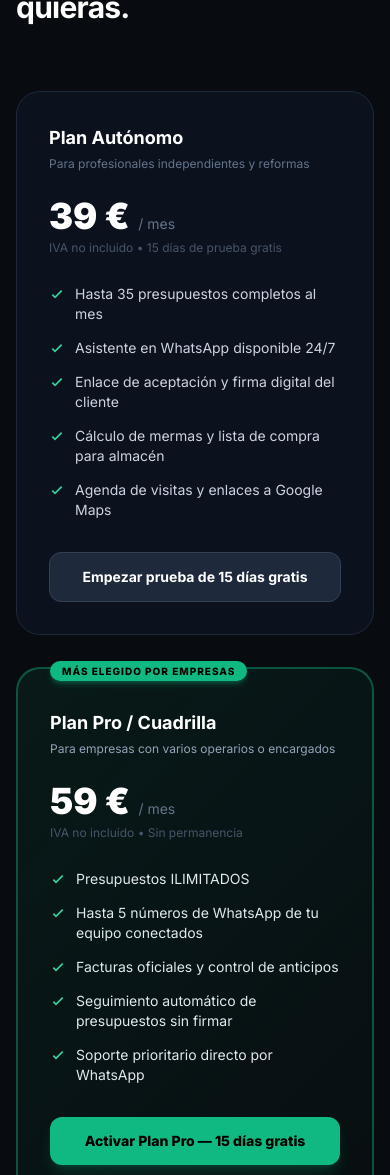
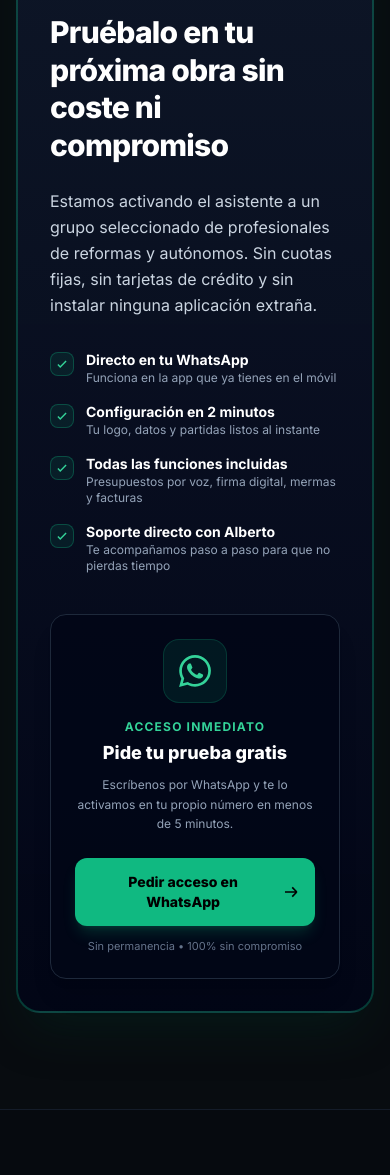
Before and after one commit to albmarmar6/PresuVoz, a website: page index.html in a window 390 px wide. Shown: the part 7170-8345 px from the top of the page. Drawn offline with nearby package versions, Linux system fonts and the light colour scheme.

Commit message:
feat: replace pricing plans with pilot access CTA and update calculator to time value

```diff
--- a/index.html
+++ b/index.html
@@ -100,10 +100,10 @@
         "image": "https://presuvoz.online/presuvoz_logo_oficial.jpg",
         "description": "Asistente inteligente de presupuestos, mermas de obra, facturación y firma digital por voz en WhatsApp para empresas de reformas y autónomos.",
         "offers": {
-          "@type": "AggregateOffer",
+          "@type": "Offer",
+          "price": "0",
           "priceCurrency": "EUR",
-          "lowPrice": "39.00",
-          "highPrice": "59.00"
+          "description": "Fase piloto gratuita para profesionales y autónomos de reformas"
         },
         "author": {
           "@type": "Person",
@@ -135,6 +135,14 @@
             "acceptedAnswer": {
               "@type": "Answer",
               "text": "Sí. PresuVoz desglosa automáticamente metros cuadrados, mermas de corte (+10%), sacos de cemento cola C2TE, piezas de azulejo, montantes y canales de pladur cada 40 cm, tornillería, pasta y botes de pintura."
+            }
+          },
+          {
+            "@type": "Question",
+            "name": "¿Cuánto cuesta probar PresuVoz?",
+            "acceptedAnswer": {
+              "@type": "Answer",
+              "text": "PresuVoz se encuentra en fase de acceso piloto gratuito para profesionales de reformas y autónomos en España. Puedes probarlo sin coste, sin tarjeta de crédito y sin contratos ni permanencias."
             }
           }
         ]
@@ -169,7 +177,7 @@
         <a href="#tiempo-vs-competencia" class="hover:text-white transition-colors">20s vs Competencia</a>
         <a href="#funcionalidades" class="hover:text-white transition-colors">Funcionalidades</a>
         <a href="#calculadora" class="hover:text-white transition-colors">Calculadora Ahorro</a>
-        <a href="#precios" class="hover:text-white transition-colors">Precios</a>
+        <a href="#acceso-piloto" class="hover:text-white transition-colors">Acceso Piloto</a>
         <a href="#faq" class="hover:text-white transition-colors">FAQ</a>
       </div>
 
@@ -538,118 +546,108 @@
               <span id="hoursSaved" class="text-xl font-bold text-emerald-400 tabular-nums">16 h</span>
             </div>
             <div class="flex justify-between items-baseline border-b border-slate-800 pb-4">
-              <span class="text-sm text-slate-400">Coste de PresuVoz al mes</span>
-              <span class="text-xl font-bold text-white tabular-nums">39 €</span>
+              <span class="text-sm text-slate-400">Acceso Programa Piloto</span>
+              <span class="text-base font-bold text-emerald-400 uppercase tracking-wider">100% Gratis</span>
             </div>
             <div class="flex justify-between items-baseline pt-1">
-              <span class="text-sm font-semibold text-white">Retorno de la inversión</span>
-              <span id="roi" class="text-xl font-bold text-emerald-400 tabular-nums">+1,284%</span>
+              <span class="text-sm font-semibold text-white">Valor de tu tiempo recuperado</span>
+              <span id="roi" class="text-xl font-bold text-emerald-400 tabular-nums">+459 €/mes</span>
             </div>
           </div>
 
           <a href="https://wa.me/34601022367?text=Hola%20Alberto%2C%20quiero%20probar%20PresuVoz%20gratis"
              target="_blank"
              class="block mt-8 bg-emerald-500 hover:bg-emerald-400 text-black font-extrabold text-center py-3.5 rounded-xl text-sm transition-colors shadow-lg shadow-emerald-500/20">
-            Empezar prueba gratuita de 15 días
+            Pedir acceso gratuito por WhatsApp
           </a>
         </div>
       </div>
     </div>
   </section>
 
-  <!-- PRECIOS -->
-  <section id="precios" class="py-24 border-t border-slate-800/60 px-4 sm:px-6">
-    <div class="max-w-6xl mx-auto">
-      <div class="max-w-lg mb-16">
-        <p class="text-xs uppercase font-bold text-emerald-400 tracking-widest mb-3">Precios transparentes</p>
-        <h2 class="text-3xl sm:text-4xl font-bold text-white tracking-tight leading-tight">
-          Sin permanencias. Cancelas cuando quieras.
-        </h2>
+  <!-- PROGRAMA PILOTO / ACCESO GRATUITO -->
+  <section id="acceso-piloto" class="py-24 border-t border-slate-800/60 px-4 sm:px-6 relative overflow-hidden">
+    <div class="max-w-5xl mx-auto">
+      <div class="p-8 sm:p-12 md:p-14 rounded-3xl bg-gradient-to-b from-slate-900/90 to-slate-950/95 border-2 border-emerald-500/30 shadow-2xl shadow-emerald-950/40 relative">
+        <div class="flex flex-col lg:flex-row items-center justify-between gap-10">
+          <div class="space-y-6 max-w-xl">
+            <div class="inline-flex items-center gap-2 px-3.5 py-1.5 rounded-full bg-emerald-500/10 border border-emerald-500/30 text-emerald-400 text-xs font-bold tracking-wide uppercase">
+              <span class="w-2 h-2 rounded-full bg-emerald-400 animate-pulse"></span>
+              Programa Piloto para Profesionales
             </div>
 
-      <div class="grid grid-cols-1 md:grid-cols-2 gap-8 max-w-4xl mx-auto">
+            <h2 class="text-3xl sm:text-4xl font-extrabold text-white tracking-tight leading-tight">
+              Pruébalo en tu próxima obra sin coste ni compromiso
+            </h2>
 
-        <!-- Plan Autónomo -->
-        <div class="bg-slate-900/50 border border-slate-800 rounded-3xl p-8 flex flex-col card-hover">
-          <div class="mb-6">
-            <h3 class="text-lg font-bold text-white mb-1">Plan Autónomo</h3>
-            <p class="text-xs text-slate-500">Para profesionales independientes y reformas</p>
+            <p class="text-base text-slate-300 leading-relaxed">
+              Estamos activando el asistente a un grupo seleccionado de profesionales de reformas y autónomos. Sin cuotas fijas, sin tarjetas de crédito y sin instalar ninguna aplicación extraña.
+            </p>
+
+            <div class="grid grid-cols-1 sm:grid-cols-2 gap-4 pt-2">
+              <div class="flex items-start gap-3">
+                <div class="w-6 h-6 rounded-lg bg-emerald-500/10 border border-emerald-500/30 flex items-center justify-center shrink-0 mt-0.5">
+                  <svg class="w-3.5 h-3.5 text-emerald-400" fill="none" stroke="currentColor" stroke-width="2.5" viewBox="0 0 24 24"><path d="M5 13l4 4L19 7"/></svg>
                 </div>
-          <div class="mb-7">
-            <span class="text-4xl sm:text-5xl font-black text-white">39 €</span>
-            <span class="text-sm text-slate-500 ml-1">/ mes</span>
-            <p class="text-xs text-slate-600 mt-1">IVA no incluido • 15 días de prueba gratis</p>
+                <div>
+                  <p class="text-sm font-bold text-white">Directo en tu WhatsApp</p>
+                  <p class="text-xs text-slate-400">Funciona en la app que ya tienes en el móvil</p>
                 </div>
-          <ul class="space-y-3.5 text-sm text-slate-300 mb-8 flex-1">
-            <li class="flex items-start gap-2.5">
-              <svg class="w-4 h-4 text-emerald-400 mt-0.5 shrink-0" fill="none" stroke="currentColor" stroke-width="2.5" viewBox="0 0 24 24"><path d="M5 13l4 4L19 7"/></svg>
-              Hasta 35 presupuestos completos al mes
-            </li>
-            <li class="flex items-start gap-2.5">
-              <svg class="w-4 h-4 text-emerald-400 mt-0.5 shrink-0" fill="none" stroke="currentColor" stroke-width="2.5" viewBox="0 0 24 24"><path d="M5 13l4 4L19 7"/></svg>
-              Asistente en WhatsApp disponible 24/7
-            </li>
-            <li class="flex items-start gap-2.5">
-              <svg class="w-4 h-4 text-emerald-400 mt-0.5 shrink-0" fill="none" stroke="currentColor" stroke-width="2.5" viewBox="0 0 24 24"><path d="M5 13l4 4L19 7"/></svg>
-              Enlace de aceptación y firma digital del cliente
-            </li>
-            <li class="flex items-start gap-2.5">
-              <svg class="w-4 h-4 text-emerald-400 mt-0.5 shrink-0" fill="none" stroke="currentColor" stroke-width="2.5" viewBox="0 0 24 24"><path d="M5 13l4 4L19 7"/></svg>
-              Cálculo de mermas y lista de compra para almacén
-            </li>
-            <li class="flex items-start gap-2.5">
-              <svg class="w-4 h-4 text-emerald-400 mt-0.5 shrink-0" fill="none" stroke="currentColor" stroke-width="2.5" viewBox="0 0 24 24"><path d="M5 13l4 4L19 7"/></svg>
-              Agenda de visitas y enlaces a Google Maps
-            </li>
-          </ul>
-          <a href="https://wa.me/34601022367?text=Hola%2C%20quiero%20probar%20PresuVoz%20Plan%20Aut%C3%B3nomo" target="_blank" class="w-full text-center bg-slate-800 hover:bg-slate-700 border border-slate-700 text-white font-bold py-3.5 rounded-xl text-sm transition-colors cursor-pointer">
-            Empezar prueba de 15 días gratis
-          </a>
               </div>
 
-        <!-- Plan Pro -->
-        <div class="plan-recommended border-2 border-emerald-500/40 rounded-3xl p-8 flex flex-col relative card-hover">
-          <div class="absolute -top-3 left-8">
-            <span class="bg-emerald-500 text-black font-extrabold text-[10px] uppercase px-3 py-1 rounded-full tracking-widest shadow-md shadow-emerald-500/30">
-              Más elegido por empresas
-            </span>
+              <div class="flex items-start gap-3">
+                <div class="w-6 h-6 rounded-lg bg-emerald-500/10 border border-emerald-500/30 flex items-center justify-center shrink-0 mt-0.5">
+                  <svg class="w-3.5 h-3.5 text-emerald-400" fill="none" stroke="currentColor" stroke-width="2.5" viewBox="0 0 24 24"><path d="M5 13l4 4L19 7"/></svg>
                 </div>
-          <div class="mb-6 mt-2">
-            <h3 class="text-lg font-bold text-white mb-1">Plan Pro / Cuadrilla</h3>
-            <p class="text-xs text-slate-400">Para empresas con varios operarios o encargados</p>
+                <div>
+                  <p class="text-sm font-bold text-white">Configuración en 2 minutos</p>
+                  <p class="text-xs text-slate-400">Tu logo, datos y partidas listos al instante</p>
                 </div>
-          <div class="mb-7">
-            <span class="text-4xl sm:text-5xl font-black text-white">59 €</span>
-            <span class="text-sm text-slate-500 ml-1">/ mes</span>
-            <p class="text-xs text-slate-600 mt-1">IVA no incluido • Sin permanencia</p>
-          </div>
-          <ul class="space-y-3.5 text-sm text-slate-200 mb-8 flex-1">
-            <li class="flex items-start gap-2.5">
-              <svg class="w-4 h-4 text-emerald-400 mt-0.5 shrink-0" fill="none" stroke="currentColor" stroke-width="2.5" viewBox="0 0 24 24"><path d="M5 13l4 4L19 7"/></svg>
-              Presupuestos ILIMITADOS
-            </li>
-            <li class="flex items-start gap-2.5">
-              <svg class="w-4 h-4 text-emerald-400 mt-0.5 shrink-0" fill="none" stroke="currentColor" stroke-width="2.5" viewBox="0 0 24 24"><path d="M5 13l4 4L19 7"/></svg>
-              Hasta 5 números de WhatsApp de tu equipo conectados
-            </li>
-            <li class="flex items-start gap-2.5">
-              <svg class="w-4 h-4 text-emerald-400 mt-0.5 shrink-0" fill="none" stroke="currentColor" stroke-width="2.5" viewBox="0 0 24 24"><path d="M5 13l4 4L19 7"/></svg>
-              Facturas oficiales y control de anticipos
-            </li>
-            <li class="flex items-start gap-2.5">
-              <svg class="w-4 h-4 text-emerald-400 mt-0.5 shrink-0" fill="none" stroke="currentColor" stroke-width="2.5" viewBox="0 0 24 24"><path d="M5 13l4 4L19 7"/></svg>
-              Seguimiento automático de presupuestos sin firmar
-            </li>
-            <li class="flex items-start gap-2.5">
-              <svg class="w-4 h-4 text-emerald-400 mt-0.5 shrink-0" fill="none" stroke="currentColor" stroke-width="2.5" viewBox="0 0 24 24"><path d="M5 13l4 4L19 7"/></svg>
-              Soporte prioritario directo por WhatsApp
-            </li>
-          </ul>
-          <a href="https://wa.me/34601022367?text=Hola%2C%20quiero%20probar%20PresuVoz%20Plan%20Pro" target="_blank" class="w-full text-center bg-emerald-500 hover:bg-emerald-400 text-black font-extrabold py-3.5 rounded-xl text-sm transition-colors shadow-lg shadow-emerald-500/20 cursor-pointer">
-            Activar Plan Pro — 15 días gratis
-          </a>
               </div>
 
+              <div class="flex items-start gap-3">
+                <div class="w-6 h-6 rounded-lg bg-emerald-500/10 border border-emerald-500/30 flex items-center justify-center shrink-0 mt-0.5">
+                  <svg class="w-3.5 h-3.5 text-emerald-400" fill="none" stroke="currentColor" stroke-width="2.5" viewBox="0 0 24 24"><path d="M5 13l4 4L19 7"/></svg>
+                </div>
+                <div>
+                  <p class="text-sm font-bold text-white">Todas las funciones incluidas</p>
+                  <p class="text-xs text-slate-400">Presupuestos por voz, firma digital, mermas y facturas</p>
+                </div>
+              </div>
+
+              <div class="flex items-start gap-3">
+                <div class="w-6 h-6 rounded-lg bg-emerald-500/10 border border-emerald-500/30 flex items-center justify-center shrink-0 mt-0.5">
+                  <svg class="w-3.5 h-3.5 text-emerald-400" fill="none" stroke="currentColor" stroke-width="2.5" viewBox="0 0 24 24"><path d="M5 13l4 4L19 7"/></svg>
+                </div>
+                <div>
+                  <p class="text-sm font-bold text-white">Soporte directo con Alberto</p>
+                  <p class="text-xs text-slate-400">Te acompañamos paso a paso para que no pierdas tiempo</p>
+                </div>
+              </div>
+            </div>
+          </div>
+
+          <!-- Tarjeta de Acción / Lead WhatsApp -->
+          <div class="w-full lg:w-80 bg-slate-950/90 border border-slate-800 rounded-2xl p-6 sm:p-7 flex flex-col items-center text-center shadow-xl shrink-0">
+            <div class="w-16 h-16 rounded-2xl bg-emerald-500/10 border border-emerald-500/20 flex items-center justify-center mb-4 text-emerald-400">
+              <svg class="w-8 h-8 fill-current" viewBox="0 0 24 24">
+                <path d="M.057 24l1.687-6.163c-1.041-1.804-1.588-3.849-1.587-5.946.003-6.556 5.338-11.891 11.893-11.891 3.181.001 6.167 1.24 8.413 3.488 2.245 2.248 3.481 5.236 3.48 8.414-.003 6.557-5.338 11.892-11.893 11.892-1.99-.001-3.951-.5-5.688-1.448l-6.305 1.654zm6.597-3.807c1.676.995 3.276 1.591 5.392 1.592 5.448 0 9.886-4.434 9.889-9.885.002-5.462-4.415-9.89-9.881-9.892-5.452 0-9.887 4.434-9.889 9.884-.001 2.225.651 3.891 1.746 5.634l-.999 3.648 3.742-.981zm11.387-5.464c-.074-.124-.272-.198-.57-.347-.297-.149-1.758-.868-2.031-.967-.272-.099-.47-.149-.669.149-.198.297-.768.967-.941 1.165-.173.198-.347.223-.644.074-.297-.149-1.255-.462-2.39-1.475-.883-.788-1.48-1.761-1.653-2.059-.173-.297-.018-.458.13-.606.134-.133.297-.347.446-.521.151-.172.2-.296.3-.495.099-.198.05-.372-.025-.521-.075-.148-.669-1.611-.916-2.206-.242-.579-.487-.501-.669-.51l-.57-.01c-.198 0-.52.074-.792.372s-1.04 1.016-1.04 2.479 1.065 2.876 1.213 3.074c.149.198 2.095 3.2 5.076 4.487.709.306 1.263.489 1.694.626.712.226 1.36.194 1.872.118.571-.085 1.758-.719 2.006-1.413.248-.695.248-1.29.173-1.414z"/>
+              </svg>
+            </div>
+            <p class="text-xs uppercase tracking-widest text-emerald-400 font-bold mb-1">Acceso Inmediato</p>
+            <p class="text-lg font-extrabold text-white mb-2">Pide tu prueba gratis</p>
+            <p class="text-xs text-slate-400 mb-6 leading-relaxed">
+              Escríbenos por WhatsApp y te lo activamos en tu propio número en menos de 5 minutos.
+            </p>
+            <a href="https://wa.me/34601022367?text=Hola%20Alberto%2C%20quiero%20probar%20PresuVoz%20gratis%20en%20mis%20reformas"
+               target="_blank"
+               class="w-full bg-emerald-500 hover:bg-emerald-400 text-black font-extrabold py-3.5 px-4 rounded-xl text-sm transition-all shadow-lg shadow-emerald-500/20 hover:shadow-emerald-500/40 flex items-center justify-center gap-2">
+              <span>Pedir acceso en WhatsApp</span>
+              <svg class="w-4 h-4" fill="none" stroke="currentColor" stroke-width="2.5" viewBox="0 0 24 24"><path d="M14 5l7 7m0 0l-7 7m7-7H3"/></svg>
+            </a>
+            <p class="text-[11px] text-slate-500 mt-3">Sin permanencia • 100% sin compromiso</p>
+          </div>
+        </div>
       </div>
     </div>
   </section>
@@ -706,6 +704,16 @@
           </div>
         </div>
 
+        <div class="faq-item bg-slate-900/40 border border-slate-800 rounded-2xl overflow-hidden">
+          <button class="w-full text-left p-6 flex justify-between items-center gap-4 cursor-pointer" onclick="toggleFaq(this)">
+            <span class="text-base font-semibold text-white">¿Cuánto cuesta probar PresuVoz?</span>
+            <svg class="faq-arrow w-4 h-4 text-slate-500 shrink-0 transition-transform" fill="none" stroke="currentColor" stroke-width="2" viewBox="0 0 24 24"><path d="M6 9l6 6 6-6"/></svg>
+          </button>
+          <div class="faq-body hidden px-6 pb-6 text-sm text-slate-400 leading-relaxed border-t border-slate-800/50 pt-4">
+            Actualmente estamos en fase de <strong>acceso piloto para profesionales de reformas y autónomos</strong>. Puedes probarlo 100% gratis en tus próximas visitas de obra reales sin tarjeta de crédito, sin contratos y sin permanencias. Te lo dejamos configurado en tu WhatsApp en 2 minutos para que compruebes cuánto tiempo ahorras por las noches.
+          </div>
+        </div>
+
       </div>
     </div>
   </section>
@@ -753,7 +761,7 @@
           <a href="/demo" class="block text-emerald-400 font-semibold hover:text-emerald-300 transition-colors">Vídeo Demo (1m)</a>
           <a href="#funcionalidades" class="block hover:text-slate-300 transition-colors">Funcionalidades</a>
           <a href="#tiempo-vs-competencia" class="block hover:text-slate-300 transition-colors">20s vs Competencia</a>
-          <a href="#precios" class="block hover:text-slate-300 transition-colors">Precios</a>
+          <a href="#acceso-piloto" class="block hover:text-slate-300 transition-colors">Acceso Piloto</a>
         </div>
         <div class="space-y-2">
           <p class="font-bold text-slate-400 mb-3">Soporte y Legal</p>
@@ -790,13 +798,11 @@
       const totalHours = q * h;
       const cost = totalHours * r;
       const hoursSavedVal = Math.round(totalHours * 0.85);
-      const presuvozCost = 39;
-      const netSavings = (hoursSavedVal * r) - presuvozCost;
-      const roiVal = Math.round((netSavings / presuvozCost) * 100);
+      const moneySavedVal = Math.round(hoursSavedVal * r);
 
       document.getElementById('costResult').textContent = cost.toLocaleString('es-ES') + ' €';
       document.getElementById('hoursSaved').textContent = hoursSavedVal + ' h';
-      document.getElementById('roi').textContent = '+' + roiVal.toLocaleString('es-ES') + '%';
+      document.getElementById('roi').textContent = '+' + moneySavedVal.toLocaleString('es-ES') + ' €/mes';
     }
 
     if (quotesInput && hoursInput && rateInput) {
```
Lines whose indentation alone changed are shown as unchanged.
